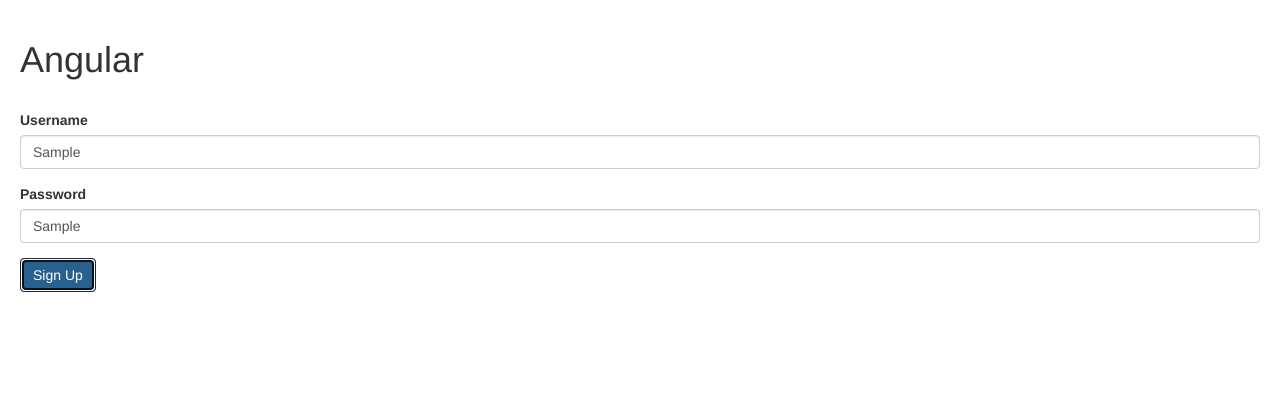
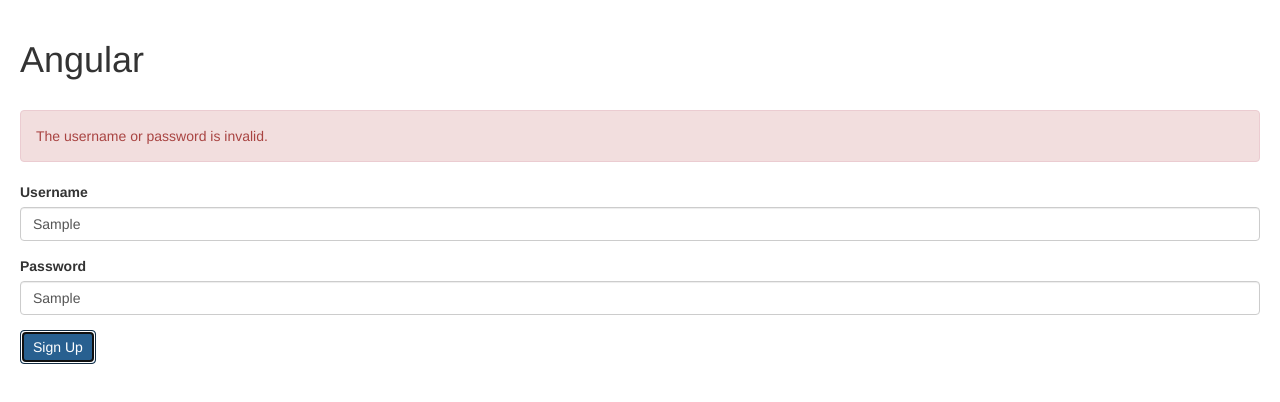
Before and after one commit to MAGNUM81/Angular-Tutorial, an Angular app in the folder hello-world/: page / in a window 1280 px wide. Both pictures are taken after typing "Sample", "Sample" into the empty fields and a click on the button "Sign Up". Shown: the top 402 px of the page. Built offline with nearby package versions, Linux system fonts and the light colour scheme.

Commit message:
Validating upon submitting a form

```diff
--- a/hello-world/src/app/signup-form/signup-form.component.html
+++ b/hello-world/src/app/signup-form/signup-form.component.html
@@ -1,4 +1,7 @@
-<form [formGroup]="form">
+<form [formGroup]="form" (ngSubmit)="login()">
+    <div *ngIf="form.errors" class="alert alert-danger">
+        The username or password is invalid.
+    </div>
     <div class="form-group">
         <label for="username">Username</label>
         <input
--- a/hello-world/src/app/signup-form/signup-form.component.ts
+++ b/hello-world/src/app/signup-form/signup-form.component.ts
@@ -20,4 +20,10 @@ export class SignupFormComponent {
   get username(){
     return this.form.get('username')
   }
+
+  login() {
+    this.form.setErrors({
+      invalidLogin: true
+    })
+  }
 }
```
